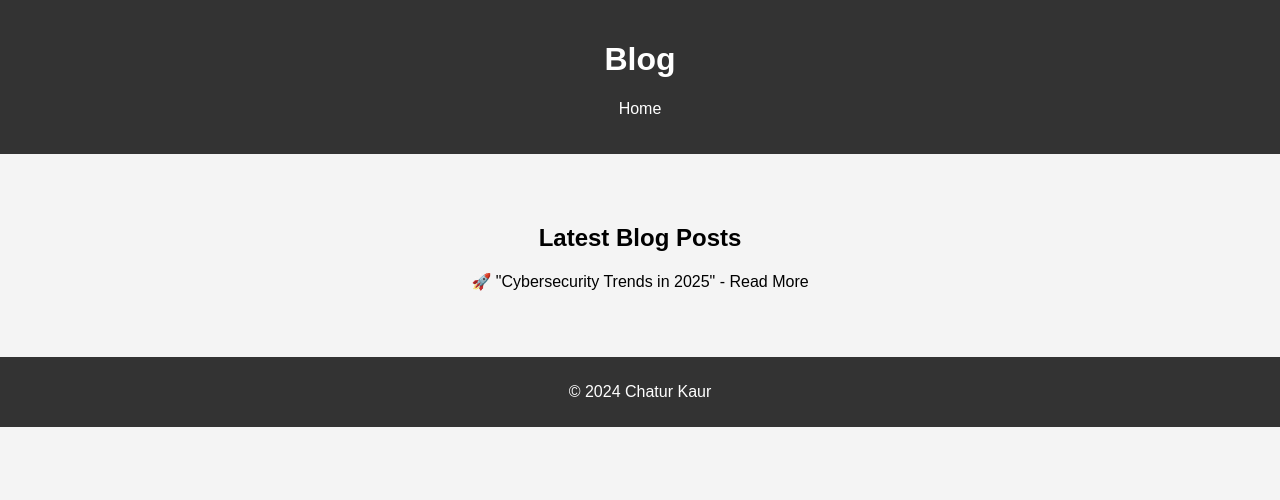
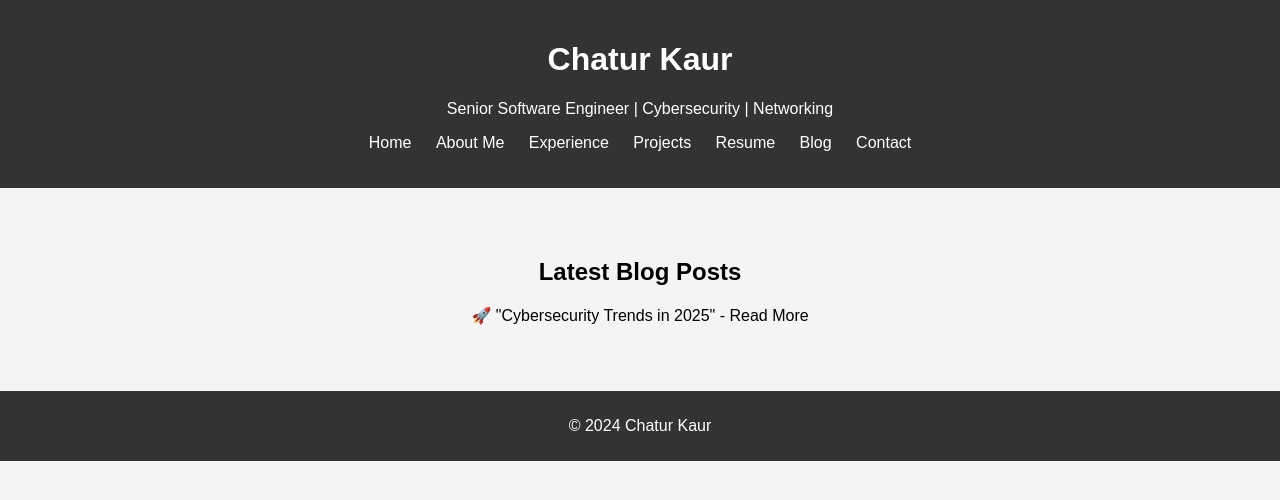
Before and after one commit to chaturk0/my-portfolio, a plain HTML site: page blog.html in a window 1280 px wide. Drawn offline with Linux system fonts and the light colour scheme.

Commit message:
Update blog.html

```diff
--- a/blog.html
+++ b/blog.html
@@ -7,14 +7,8 @@
     <link rel="stylesheet" href="style.css">
 </head>
 <body>
-    <header>
-        <h1>Blog</h1>
-        <nav>
-            <ul>
-                <li><a href="index.html">Home</a></li>
-            </ul>
-        </nav>
-    </header>
+    <div id="header-container"></div>
+    <script src="script.js"></script>
 
     <section>
         <h2>Latest Blog Posts</h2>
```
